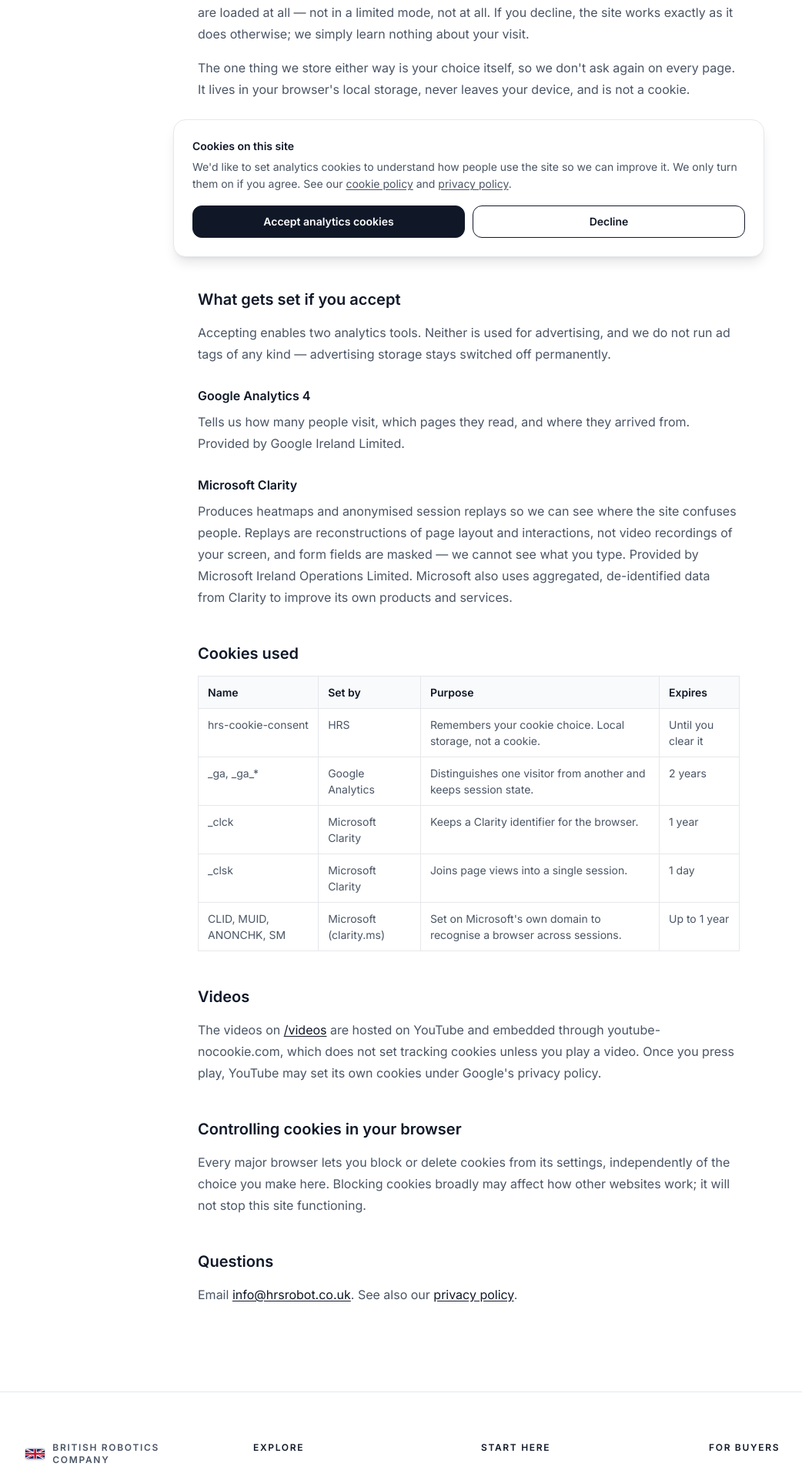
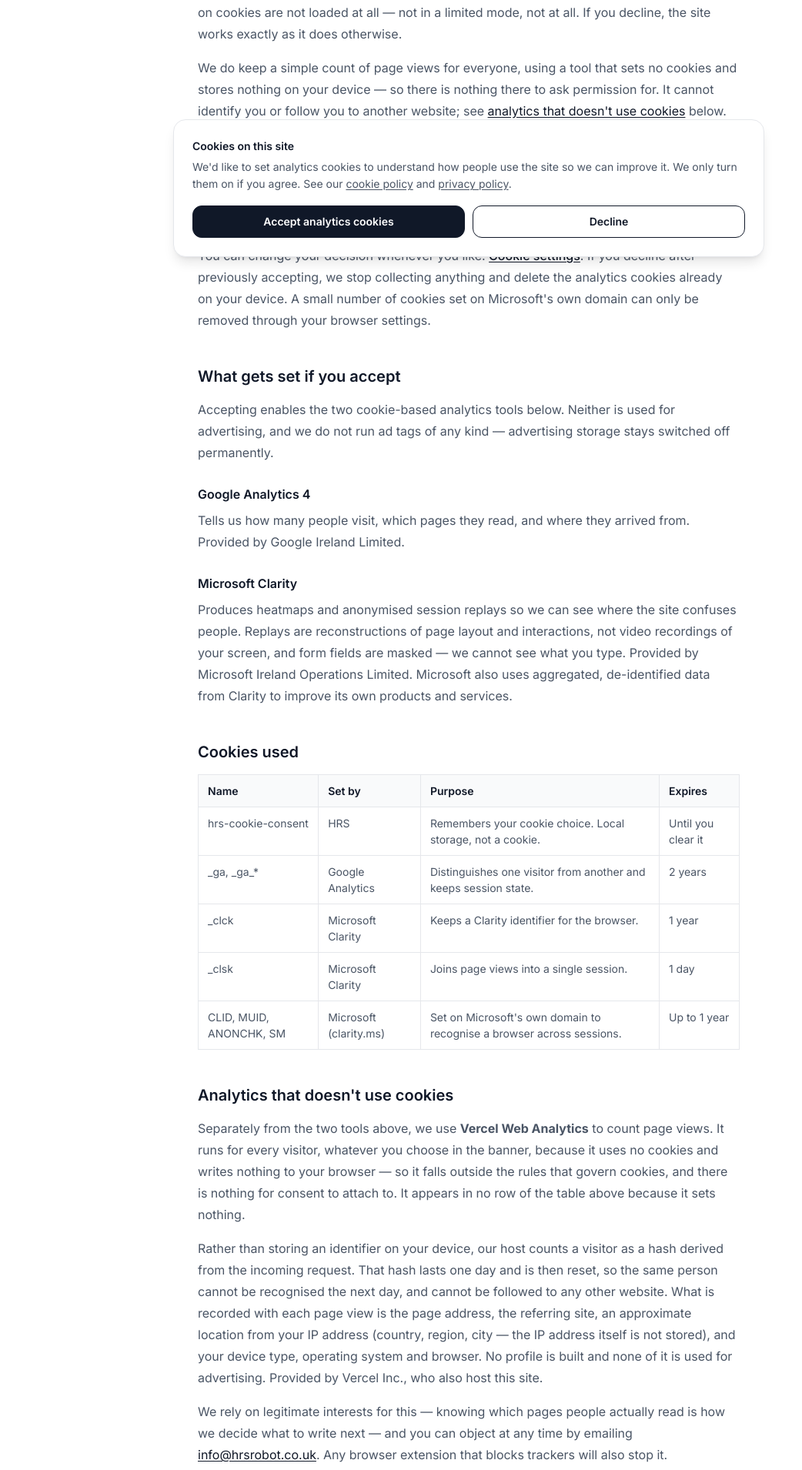
Before and after one commit to ovezo/hrs, a Next.js app: page /cookies in a window 1280 px wide. Shown: the part 442-2352 px from the top of the page at 77% size, without its empty margins (31-1073 px from the left). Built offline with nearby package versions, Linux system fonts and the light colour scheme.

Commit message:
added analytics and backlink to reeco

```diff
--- a/app/cookies/page.js
+++ b/app/cookies/page.js
@@ -7,8 +7,10 @@
  *   · that the cookie table below matches what the live tags actually set
  *     (check in DevTools → Application → Cookies after accepting)
  *   · the company registration number for the privacy page
- * The technical description here is accurate to the code as written: nothing
- * loads until consent, and the /videos embeds use youtube-nocookie.com.
+ * The technical description here is accurate to the code as written: no
+ * cookie-setting tag loads until consent, Vercel Web Analytics runs ungated
+ * because it stores nothing on the device, and the /videos embeds use
+ * youtube-nocookie.com.
  */
 
 export const metadata = {
@@ -29,7 +31,7 @@
 
 export default function CookiesPage() {
   return (
-    <LegalLayout title="Cookie policy" breadcrumb="Cookies" updated="8 August 2026">
+    <LegalLayout title="Cookie policy" breadcrumb="Cookies" updated="25 August 2026">
       <p>
         This page explains the cookies and similar technologies used on hrsrobot.co.uk, who
         sets them, and how to change your mind at any time.
@@ -38,9 +40,14 @@
       <h2>The short version</h2>
       <p>
         We set <strong>no analytics cookies unless you agree to them</strong>. Until you accept,
-        no analytics scripts are loaded at all — not in a limited mode, not at all. If you
-        decline, the site works exactly as it does otherwise; we simply learn nothing about
-        your visit.
+        the tools that rely on cookies are not loaded at all — not in a limited mode, not at
+        all. If you decline, the site works exactly as it does otherwise.
+      </p>
+      <p>
+        We do keep a simple count of page views for everyone, using a tool that sets no cookies
+        and stores nothing on your device — so there is nothing there to ask permission for.
+        It cannot identify you or follow you to another website; see{' '}
+        <a href="#cookieless">analytics that doesn&apos;t use cookies</a> below.
       </p>
       <p>
         The one thing we store either way is your choice itself, so we don&apos;t ask again on
@@ -59,8 +66,9 @@
 
       <h2>What gets set if you accept</h2>
       <p>
-        Accepting enables two analytics tools. Neither is used for advertising, and we do not
-        run ad tags of any kind — advertising storage stays switched off permanently.
+        Accepting enables the two cookie-based analytics tools below. Neither is used for
+        advertising, and we do not run ad tags of any kind — advertising storage stays
+        switched off permanently.
       </p>
 
       <h3>Google Analytics 4</h3>
@@ -122,6 +130,31 @@
         </tbody>
       </table>
 
+      <h2 id="cookieless">Analytics that doesn&apos;t use cookies</h2>
+      <p>
+        Separately from the two tools above, we use <strong>Vercel Web Analytics</strong> to
+        count page views. It runs for every visitor, whatever you choose in the banner, because
+        it uses no cookies and writes nothing to your browser — so it falls outside the rules
+        that govern cookies, and there is nothing for consent to attach to. It appears in no row
+        of the table above because it sets nothing.
+      </p>
+      <p>
+        Rather than storing an identifier on your device, our host counts a visitor as a hash
+        derived from the incoming request. That hash lasts one day and is then reset, so the
+        same person cannot be recognised the next day, and cannot be followed to any other
+        website. What is recorded with each page view is the page address, the referring site,
+        an approximate location from your IP address (country, region, city — the IP address
+        itself is not stored), and your device type, operating system and browser. No profile is
+        built and none of it is used for advertising. Provided by Vercel Inc., who also host
+        this site.
+      </p>
+      <p>
+        We rely on legitimate interests for this — knowing which pages people actually read is
+        how we decide what to write next — and you can object at any time by emailing{' '}
+        <a href="mailto:info@hrsrobot.co.uk">info@hrsrobot.co.uk</a>. Any browser extension that
+        blocks trackers will also stop it.
+      </p>
+
       <h2>Videos</h2>
       <p>
         The videos on <Link href="/videos">/videos</Link>{' '}are hosted on YouTube and embedded
--- a/app/layout.js
+++ b/app/layout.js
@@ -1,4 +1,5 @@
 import { Inter } from 'next/font/google';
+import { Analytics as VercelAnalytics } from '@vercel/analytics/next';
 import { getBaseUrl, getClarityId, getContactEmail, getGaId } from '@/lib/config';
 import Analytics from '@/components/analytics/Analytics';
 import ConsentBanner from '@/components/analytics/ConsentBanner';
@@ -194,6 +195,20 @@
       </head>
       <body className="font-sans antialiased min-h-full">
         {children}
+        {/*
+          Vercel Web Analytics — deliberately NOT behind the cookie banner.
+          It sets no cookies and writes nothing to the device: a visitor is a
+          hash of the incoming request that resets every day, so there is
+          nothing stored or accessed on their terminal equipment for PECR
+          consent to apply to. Running it ungated is the whole point — it
+          gives a complete traffic baseline, where GA4 and Clarity only ever
+          see the subset who accepted. Lawful basis is legitimate interests,
+          documented on /privacy and /cookies.
+
+          No ID or env var needed: the endpoint is bound to the Vercel project.
+          Off Vercel (local dev) it logs to the console instead of sending.
+        */}
+        <VercelAnalytics />
         <Analytics
           gaId={getGaId()}
           clarityId={getClarityId()}
--- a/app/privacy/page.js
+++ b/app/privacy/page.js
@@ -28,7 +28,7 @@
 
 export default function PrivacyPage() {
   return (
-    <LegalLayout title="Privacy policy" breadcrumb="Privacy" updated="8 August 2026">
+    <LegalLayout title="Privacy policy" breadcrumb="Privacy" updated="25 August 2026">
       <p>
         This policy explains what personal data Humanoid Robot Solutions Ltd collects through
         hrsrobot.co.uk, why, and what you can do about it.
@@ -75,13 +75,23 @@
         If — and only if — you accept analytics cookies, we use Google Analytics 4 and
         Microsoft Clarity to understand how the site is used. The lawful basis is your
         consent, which you can withdraw at any time from the{' '}
-        <Link href="/cookies">cookie policy</Link> page. If you decline, no analytics scripts
-        are loaded and nothing about your visit is recorded.
+        <Link href="/cookies">cookie policy</Link> page. If you decline, neither is loaded.
       </p>
       <p>
         Clarity produces anonymised session replays. These reconstruct page layout, clicks and
         scrolling — they are not video of your screen, and form inputs are masked, so we
         cannot see anything you type.
+      </p>
+      <p>
+        Regardless of that choice, we count page views with Vercel Web Analytics. It sets no
+        cookies and stores nothing on your device, so it needs no consent under the cookie
+        rules; the lawful basis is legitimate interests in knowing which pages are read, which
+        we balance against your privacy by using a tool that cannot identify you. A visitor is
+        counted as a hash of the incoming request that is reset every day, so you cannot be
+        recognised tomorrow or on any other website. Each page view records the page address,
+        the referring site, an approximate location derived from your IP address without
+        storing the IP address itself, and your device, operating system and browser. You can
+        object at any time — see <Link href="/cookies">cookie policy</Link> for details.
       </p>
 
       <h3>Server logs</h3>
@@ -94,7 +104,7 @@
       <h2>Who your data is shared with</h2>
       <p>We do not sell personal data. It is shared only with the providers that run the site:</p>
       <ul>
-        <li>Vercel Inc. — website hosting</li>
+        <li>Vercel Inc. — website hosting and cookieless visit counting</li>
         <li>Web3Forms — contact form delivery</li>
         <li>Google Ireland Limited — Google Analytics, only with your consent</li>
         <li>Microsoft Ireland Operations Limited — Clarity, only with your consent</li>
@@ -111,7 +121,9 @@
       <ul>
         <li>Enquiries: up to 24 months after our last contact, so we can pick up the thread.</li>
         <li>Job applications: up to 12 months after the recruitment round closes.</li>
-        <li>Analytics data: retained by Google and Microsoft under their own schedules.</li>
+        <li>
+          Analytics data: retained by Google, Microsoft and Vercel under their own schedules.
+        </li>
       </ul>
 
       <h2>Your rights</h2>
--- a/components/ContactClient.js
+++ b/components/ContactClient.js
@@ -164,6 +164,19 @@
               </div>
             </div>
 
+            <p className="text-sm text-gray-500 leading-relaxed">
+              HRS is a sister company of{' '}
+              <a
+                href="https://www.reeco.co.uk"
+                target="_blank"
+                rel="noopener"
+                className="text-gray-700 underline underline-offset-4 hover:text-gray-900 transition-colors"
+              >
+                Reeco
+              </a>
+              , specialists in food manufacturing automation.
+            </p>
+
           </div>
 
           {/* ── Right: form ── */}
--- a/components/Team.js
+++ b/components/Team.js
@@ -53,8 +53,16 @@
             </div>
 
             <p className="text-base text-gray-600 leading-relaxed">
-              With over twenty years in automation and robotics, Lel founded Reeco in 2016 to
-              pioneer cobot solutions and collaborative-robot integration across the UK. What began as a vision to transform
+              With over twenty years in automation and robotics, Lel founded{' '}
+              <a
+                href="https://www.reeco.co.uk"
+                target="_blank"
+                rel="noopener noreferrer"
+                className="font-medium text-gray-900 underline decoration-gray-300 underline-offset-2 hover:decoration-gray-900"
+              >
+                Reeco
+              </a>{' '}
+              in 2016 to pioneer cobot solutions and collaborative-robot integration across the UK. What began as a vision to transform
               manufacturing has grown into a market-leading company of thirty-two people, serving the
               food and pharmaceutical industries.
             </p>
--- a/package.json
+++ b/package.json
@@ -9,6 +9,7 @@
   },
   "dependencies": {
     "@next/third-parties": "^16.3.0",
+    "@vercel/analytics": "^2.0.1",
     "next": "16.2.7",
     "react": "19.2.4",
     "react-dom": "19.2.4"
```
Also changed, not shown: 2 other files (tests, documents, lock files or other folders).
